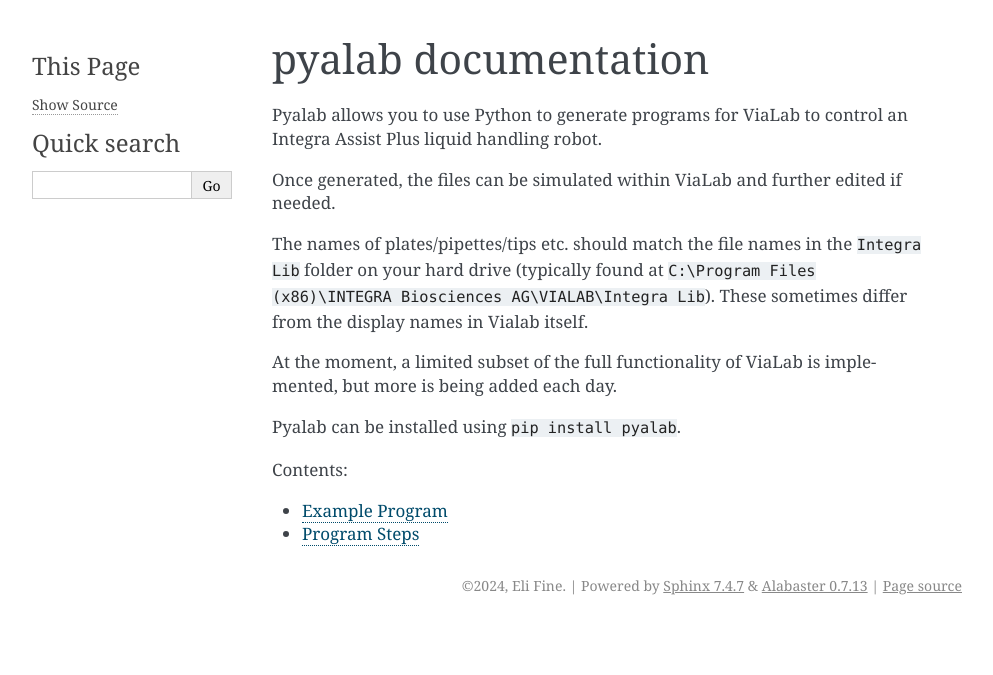
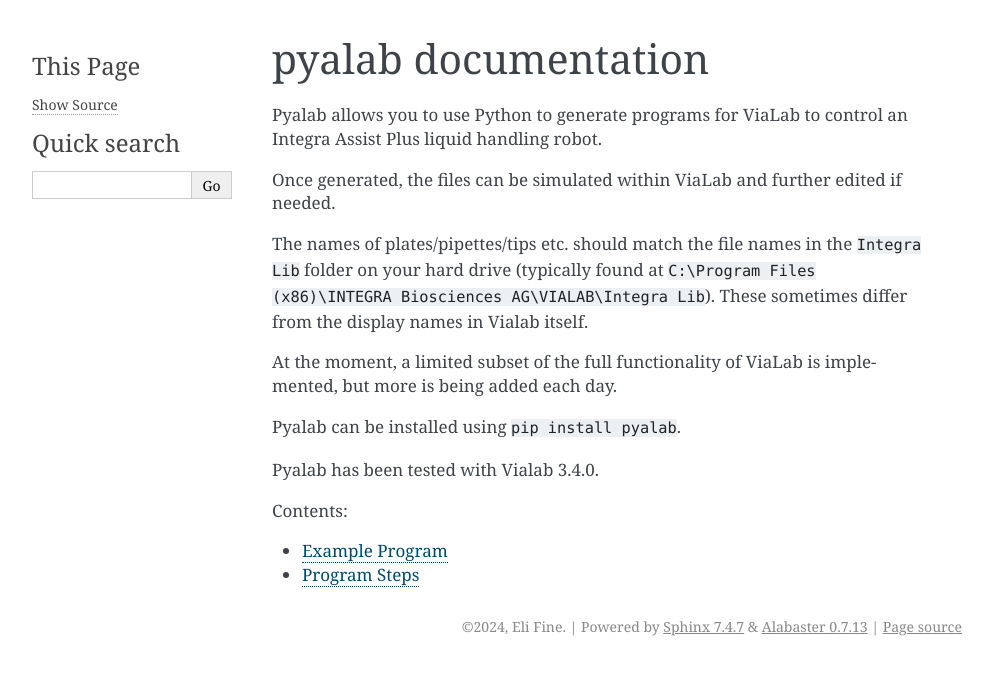
Before and after one commit to LabAutomationAndScreening/pyalab, a Sphinx documentation site: the page built from docs/index.rst, in a window 1280 px wide. Shown: the top 675 px of the page, without its empty margins (148-1141 px from the left). Built offline with Sphinx 7.4.7, drawn with Linux system fonts in a browser that asks for light colours.

Commit message:
add vialab version

```diff
--- a/docs/index.rst
+++ b/docs/index.rst
@@ -16,6 +16,8 @@
 
 Pyalab can be installed using ``pip install pyalab``.
 
+Pyalab has been tested with Vialab 3.4.0.
+
 
 .. toctree::
    :maxdepth: 2
```
